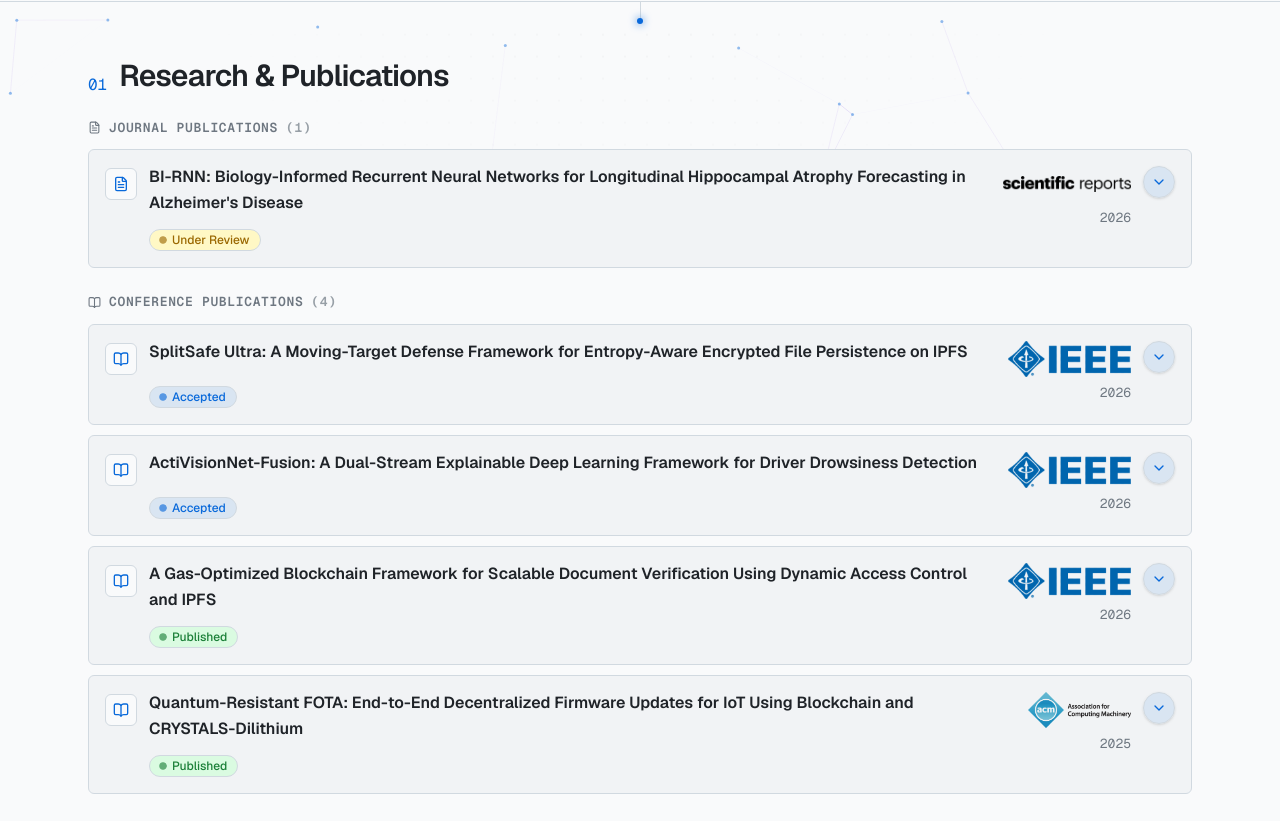
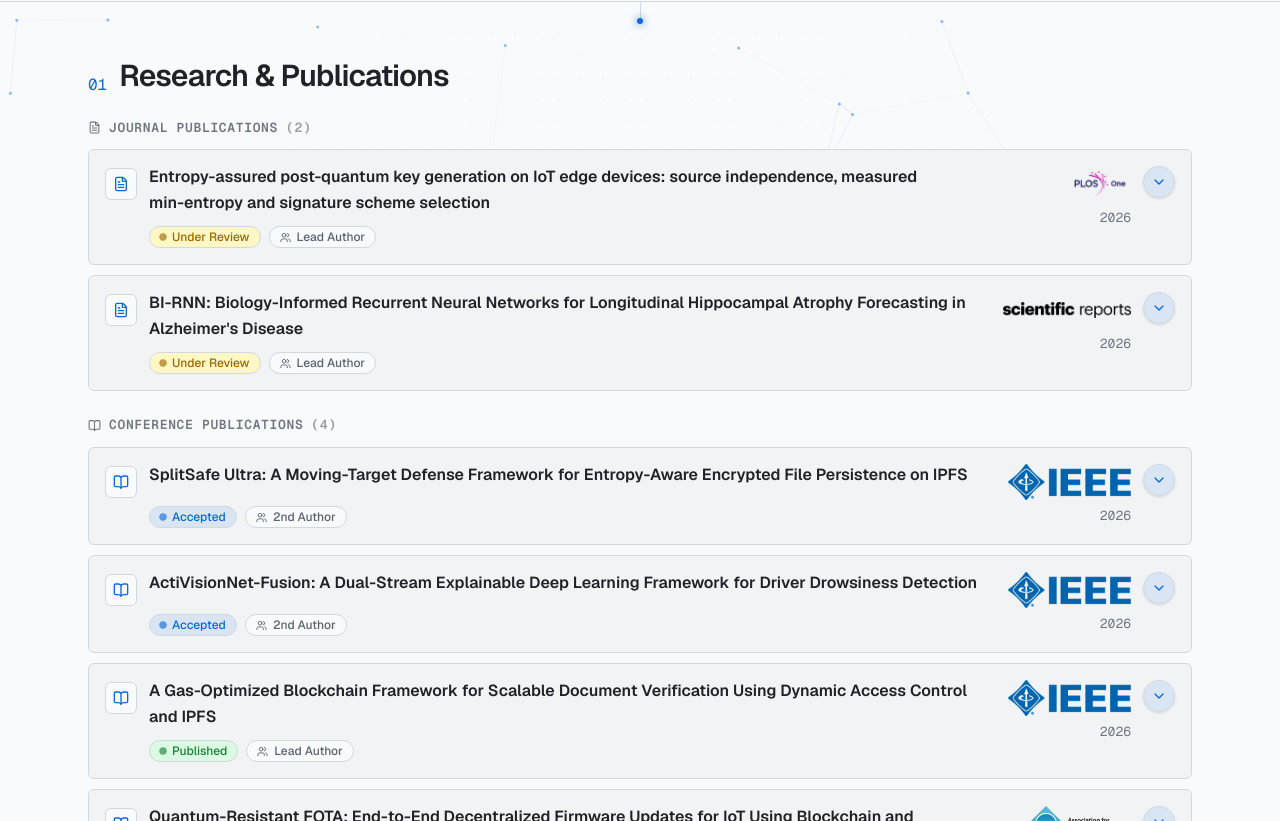
Before and after one commit to ratulhasan001/portfolio, a Next.js app: page / in a window 1280 px wide. Shown: the part 599-1420 px from the top of the page. Built offline with nearby package versions, Linux system fonts and the light colour scheme.

Commit message:
new submission added

```diff
--- a/src/components/research-section.tsx
+++ b/src/components/research-section.tsx
@@ -53,8 +53,12 @@ function PublicationCard({ pub }: { pub: Publication }) {
               <PopWords text={pub.title} inView stagger={0.018} />
             </h3>
 
-            <div className="sm:col-start-2 sm:row-start-2">
+            <div className="flex flex-wrap items-center gap-2 sm:col-start-2 sm:row-start-2">
               <StatusPill status={pub.status} />
+              <span className="inline-flex items-center gap-1.5 rounded-full border border-border-default bg-canvas px-2.5 py-0.5 text-xs font-medium text-fg-muted">
+                <Users size={11} />
+                {pub.authorship}
+              </span>
             </div>
 
             {/* Publisher and year: a row under the title on phones, a column
@@ -81,11 +85,7 @@ function PublicationCard({ pub }: { pub: Publication }) {
           </div>
         }
       >
-        <p className="flex items-start gap-1.5 text-sm text-fg-muted">
-          <Users size={12} className="mt-0.5 shrink-0" />
-          {pub.authors}
-        </p>
-        <p className="mt-2 text-sm italic text-fg-muted">{pub.venue}</p>
+        <p className="text-sm italic text-fg-muted">{pub.venue}</p>
 
         <div className="mt-3 flex flex-wrap items-center gap-2">
           {pub.status === "accepted" && (
--- a/src/lib/data.ts
+++ b/src/lib/data.ts
@@ -110,7 +110,8 @@ export const education: Education[] = [
 
 export type Publication = {
   title: string;
-  authors: string;
+  /** Ratul's position on the byline, e.g. "Lead Author" or "2nd Author". */
+  authorship: string;
   venue: string;
   date: string;
   status: "published" | "accepted" | "under-review";
@@ -134,13 +135,24 @@ export const digitalLibraryLogos: Record<
     src: "/logo/scientific-reports.png",
     whitenOnDark: true,
   },
+  "PLOS ONE": { src: "/logo/plos-one-logo.png", whitenOnDark: true },
 };
 
 export const publications: Publication[] = [
   {
     title:
+      "Entropy-assured post-quantum key generation on IoT edge devices: source independence, measured min-entropy and signature scheme selection",
+    authorship: "Lead Author",
+    venue: "PLOS ONE",
+    date: "Submitted 2026",
+    status: "under-review",
+    type: "journal",
+    digitalLibrary: "PLOS ONE",
+  },
+  {
+    title:
       "BI-RNN: Biology-Informed Recurrent Neural Networks for Longitudinal Hippocampal Atrophy Forecasting in Alzheimer's Disease",
-    authors: "Ratul Hasan, Md. Momenul Haque, Ananya Sarker",
+    authorship: "Lead Author",
     venue: "Nature Scientific Reports",
     date: "Submitted May 2026",
     status: "under-review",
@@ -150,8 +162,7 @@ export const publications: Publication[] = [
 {
   title:
     "SplitSafe Ultra: A Moving-Target Defense Framework for Entropy-Aware Encrypted File Persistence on IPFS",
-  authors:
-    "Md. Ahnaf Muhaimin, Ratul Hasan, Yousuf Oley, Samiha Farjana, Bristi Rani Roy, Subrata Kumer Paul, Md. Ekramul Hamid",
+  authorship: "2nd Author",
   venue:
     "5th IEEE International Conference on Signal Processing, Information, Communication and Systems (SPICSCON 2026) — IEEE Proceedings",
   date: "Expected 2026",
@@ -162,8 +173,7 @@ export const publications: Publication[] = [
 {
   title:
     "ActiVisionNet-Fusion: A Dual-Stream Explainable Deep Learning Framework for Driver Drowsiness Detection",
-  authors:
-    "Nasim Ahmed, Ratul Hasan, Subrata Kumer Paul, Dewan Nafiul Islam Noor, Md. Momenul Haque, Md. Ekramul Hamid",
+  authorship: "2nd Author",
   venue:
     "5th IEEE International Conference on Signal Processing, Information, Communication and Systems (SPICSCON 2026) — IEEE Proceedings",
   date: "Expected 2026",
@@ -174,8 +184,7 @@ export const publications: Publication[] = [
   {
     title:
       "A Gas-Optimized Blockchain Framework for Scalable Document Verification Using Dynamic Access Control and IPFS",
-    authors:
-      "Ratul Hasan, Samiha Farjana, Yousuf Oley, Md. Ohiduzaman Pranto, Md Arik Rayhan",
+    authorship: "Lead Author",
     venue:
       "International Conference on Power, Electronics, Communications, Computing, and Intelligent Infrastructure (PECCII 2026) — IEEE Proceedings",
     date: "2026",
@@ -187,8 +196,7 @@ export const publications: Publication[] = [
   {
     title:
       "Quantum-Resistant FOTA: End-to-End Decentralized Firmware Updates for IoT Using Blockchain and CRYSTALS-Dilithium",
-    authors:
-      "Ratul Hasan, Md. Momenul Haque, Redoanul Haque, Yousuf Oley, Ruhani Akter",
+    authorship: "Lead Author",
     venue:
       "12th International Conference on Next Generation Computing, Communication, Systems and Security (NSysS '25), ACM, New York, NY, USA, 110-114",
     date: "December 2025",
```
Also changed, not shown: public/logo/plos-one-logo.png (added).
